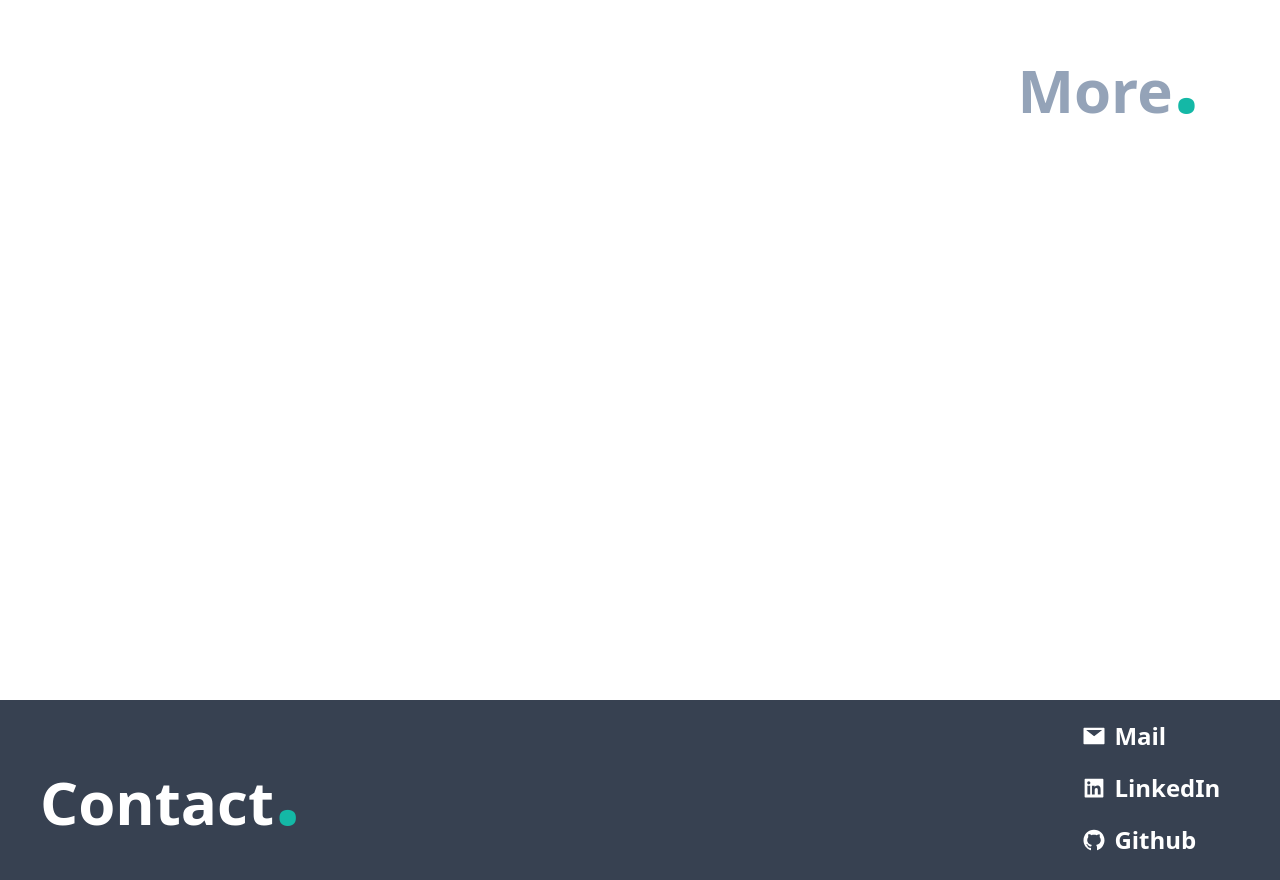
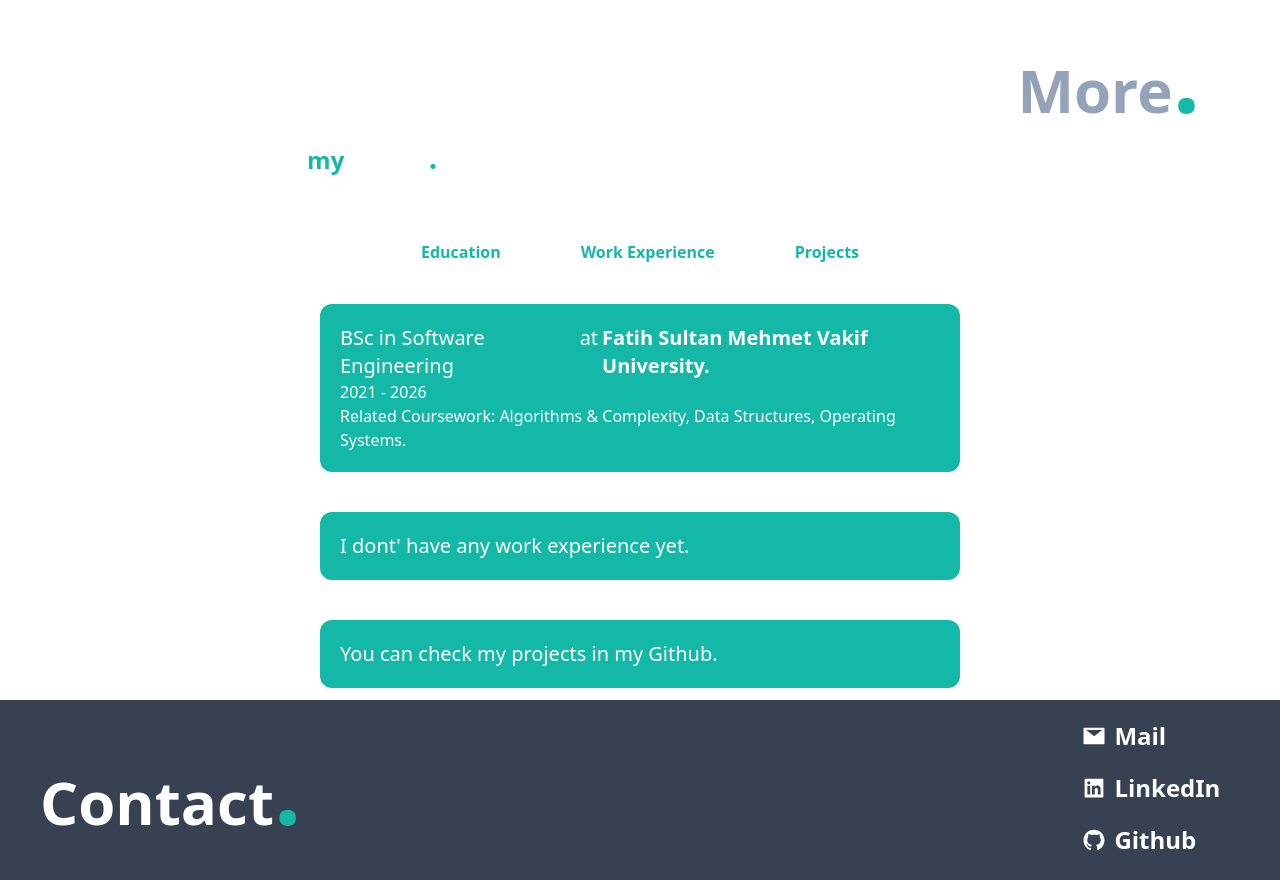
Before and after one commit to oguzhangkckc/Portfolio, a Next.js app: page / in a window 1280 px wide. Shown: the part 1700-2580 px from the top of the page. Built offline with nearby package versions, Linux system fonts and the light colour scheme.

Commit message:
eklemeler

```diff
--- a/src/components/sections/main/about/about.jsx
+++ b/src/components/sections/main/about/about.jsx
@@ -45,7 +45,7 @@ export default function About() {
                         <div className='flex flex-col justify-end ml-auto'>
                             <div className='pt-16 pr-52'>
                                 <h3 className='text-2xl text-white font-extrabold'>
-                                    Let<span className='text-teal-500 px-2'>me</span> introduce myself<span className='text-teal-500 font-extrabold'>.</span>
+                                    Let<span className='text-teal-500 px-2'>me</span>introduce myself<span className='text-teal-500 font-extrabold'>.</span>
                                 </h3>
                             </div>
                             <div className='pr-16'>
--- a/src/components/sections/main/more/more.jsx
+++ b/src/components/sections/main/more/more.jsx
@@ -1,13 +1,49 @@
+/* eslint-disable react/no-unescaped-entities */
 import React from 'react'
 
 export default function More() {
     return (
         <section id='more'>
-      <div className='h-screen flex pt-32 justify-end pr-20'>
+            <div className='h-screen'>
+                <div className='flex pt-32 justify-end pr-20'>
                     <h2 className='text-slate-400 text-6xl flex-row font-extrabold'>
                         More<span className='text-teal-500 text-8xl font-extrabold'>.</span>
                     </h2>
                 </div>
+                <div>
+                    <h2 className='text-white pl-40 font-extrabold text-2xl pt-4'>
+                        More about<span className='text-teal-500 px-2'>my</span>career<span className='text-teal-500 text-3xl font-extrabold'>.</span>
+                    </h2>
+                    <div className='flex flex-row gap-20 justify-center pt-16'>
+                        <h3 className='text-teal-500 font-extrabold'>
+                            Education
+                        </h3>
+                        <h3 className='text-teal-500 font-extrabold'>
+                            Work Experience
+                        </h3>
+                        <h3 className='text-teal-500 font-extrabold'>
+                            Projects
+                        </h3>
+                    </div>
+                    <div className='w-6/12 mt-10 mx-auto p-5  bg-teal-500 rounded-xl'>
+                        <div className='flex justify-start flex-col'>
+                            <p className='flex justify-start text-white text-xl'>BSc in Software Engineering<span className='text-white px-1'>at</span><span className='font-bold'>Fatih Sultan Mehmet Vakif University.</span></p>
+                            <p className='flex justify-start text-white font-thin'>2021 - 2026</p>
+                            <p className='flex justify-start text-white font-thin'>Related Coursework: Algorithms & Complexity, Data Structures, Operating Systems.</p>
+                        </div>
+                    </div>
+                    <div className='w-6/12 mt-10 mx-auto p-5  bg-teal-500 rounded-xl'>
+                        <div className='flex justify-start flex-col'>
+                            <p className='flex justify-start text-white text-xl'>I dont' have any work experience yet.</p>
+                        </div>
+                    </div>
+                    <div className='w-6/12 mt-10 mx-auto p-5  bg-teal-500 rounded-xl'>
+                        <div className='flex justify-start flex-col'>
+                            <p className='flex justify-start text-white text-xl'>You can check my projects in my Github.</p>
+                        </div>
+                    </div>
+                </div>
+            </div>
         </section>
     )
 }
```
Lines whose indentation alone changed are shown as unchanged.
